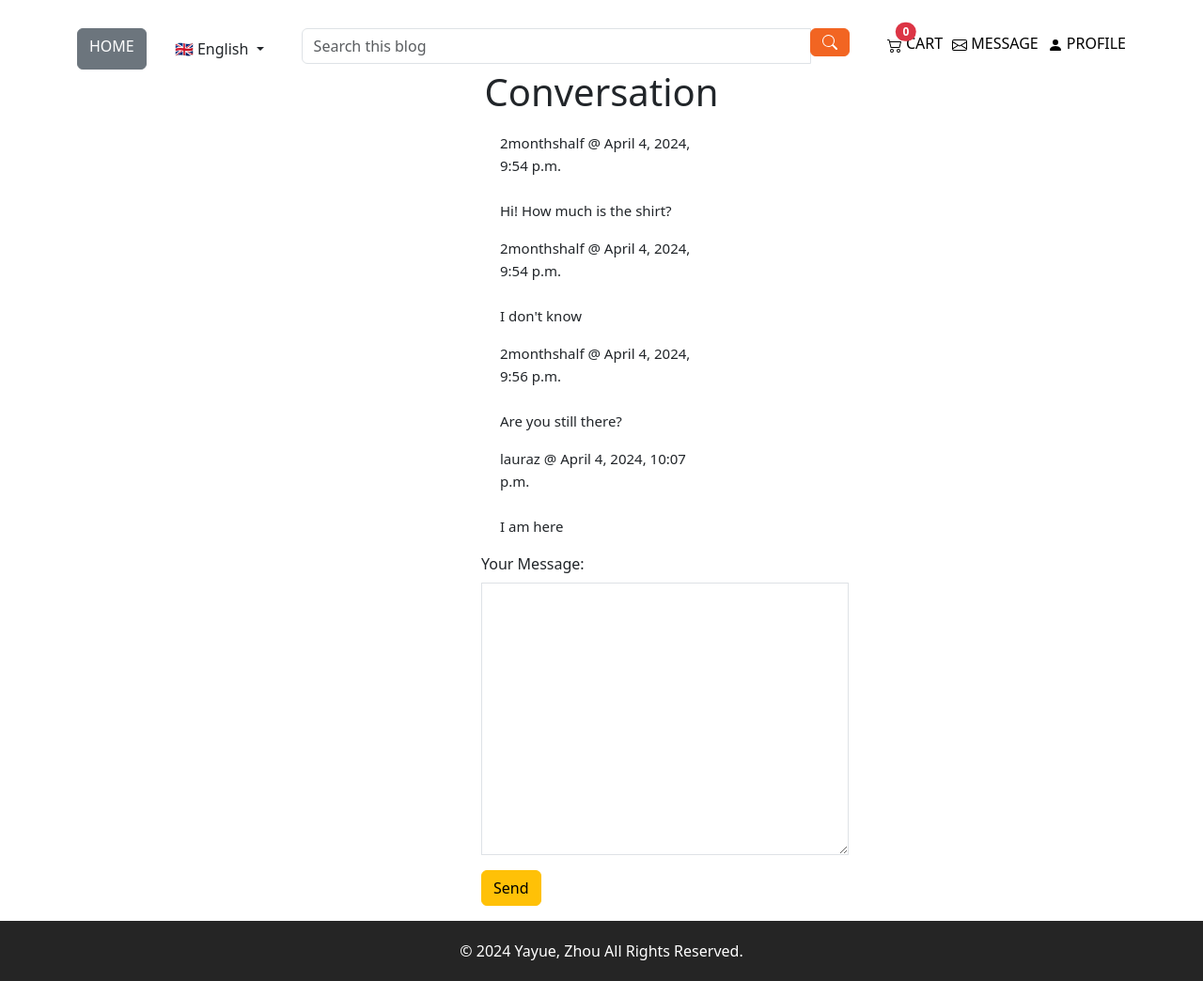
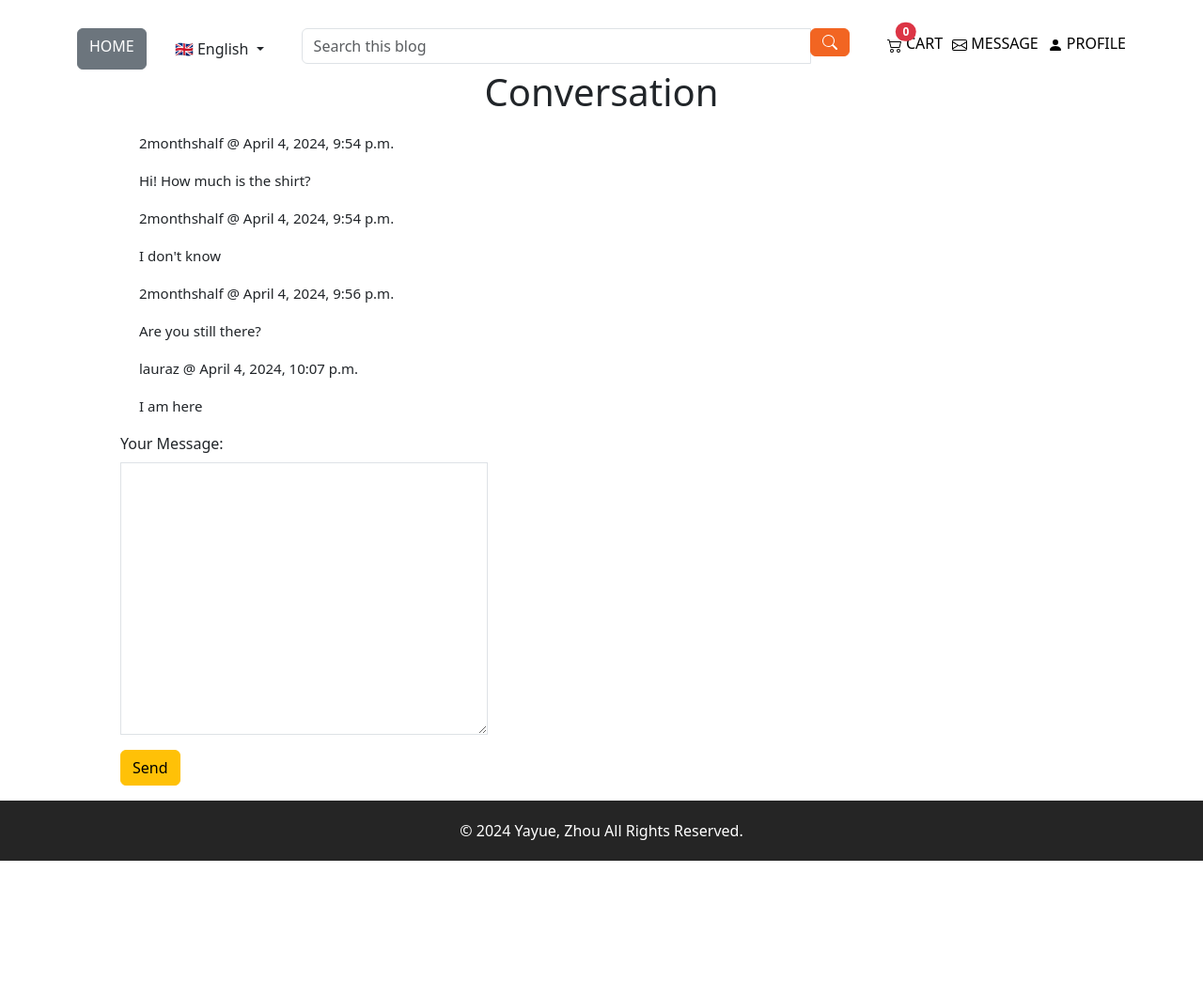
Before and after one commit to yayueLaurazhou/django_secondhand_ecommerce, a Django app: page /inbox/chat/1/ in a window 1280 px wide. Shown: the whole page at 94% size. After the commit the page ends 916 px from the top, so only its background shows below. Run offline with Django 4.2, Linux system fonts and the light colour scheme; a user stored in the database is signed in; data comes from the database, SQL or seed files in the repository; both versions use the stored data as it was after the commit.

Commit message:
chat working but not real time

```diff
--- a/mysite/chat/templates/chat/chat.html
+++ b/mysite/chat/templates/chat/chat.html
@@ -1,15 +1,15 @@
 {% extends 'main/base.html' %}
 
 {% block content %}
-<div class="w-1/2 my-6 mx-auto p-6 bg-gray-100 rounded-xl" style="width: 20%;">
+<div class="w-1/2 my-6 mx-auto p-6 bg-gray-100 rounded-xl" style="width: 80%;">
     <h1 class="mb-6 text-3xl">Conversation</h1>
 
     <div class="space-y-6" id="display">
         {% if conversation %}
             {% for message in conversation.messages.all %}
-                <div class="p-6 flex {% if message.created_by == request.user %}bg-blue-100{% else %}bg-gray-100{% endif %} rounded-xl">
+                <div class="p-6 {% if message.created_by == request.user %}bg-blue-100{% else %}bg-gray-100{% endif %} rounded-xl">
                     <div>
-                        <p class="mb-4"><strong>{{ message.created_by.username }}</strong> @ {{ message.created_at }}</p>
+                        <p><strong>{{ message.created_by.username }}</strong> @ {{ message.created_at }}</p>
                         <p>{{ message.content }}</p>
                     </div>
                 </div>
--- a/mysite/chat/views.py
+++ b/mysite/chat/views.py
@@ -1,6 +1,6 @@
 from django.shortcuts import render,redirect, get_object_or_404
 from django.contrib.auth.decorators import login_required
-from django.http import JsonResponse, HttpResponseRedirect
+from django.http import JsonResponse, HttpResponseRedirect, HttpResponse
 from django.contrib import messages
 from django.urls import reverse
 from chat.models import Conversation,Message
@@ -58,7 +58,7 @@
 
                 conversation.save()
 
-                return redirect('chat:inbox')
+                return redirect('chat:chat')
     else:
         form = MessageForm()
     return render(request, 'chat/chat.html', {
--- a/mysite/mainPage/templates/main/index.html
+++ b/mysite/mainPage/templates/main/index.html
@@ -124,7 +124,7 @@
                   </li>
                   {% if request.user.is_authenticated %}
                   <li>
-                    <a href="#">
+                    <a href="{% url 'chat:inbox' %}">
                      <svg xmlns="http://www.w3.org/2000/svg" width="16" height="16" fill="currentColor" class="bi bi-envelope" viewBox="0 0 16 16">
                         <path d="M0 4a2 2 0 0 1 2-2h12a2 2 0 0 1 2 2v8a2 2 0 0 1-2 2H2a2 2 0 0 1-2-2zm2-1a1 1 0 0 0-1 1v.217l7 4.2 7-4.2V4a1 1 0 0 0-1-1zm13 2.383-4.708 2.825L15 11.105zm-.034 6.876-5.64-3.471L8 9.583l-1.326-.795-5.64 3.47A1 1 0 0 0 2 13h12a1 1 0 0 0 .966-.741M1 11.105l4.708-2.897L1 5.383z"/>
                       </svg>
```
Also changed, not shown: mysite/db.sqlite3.
